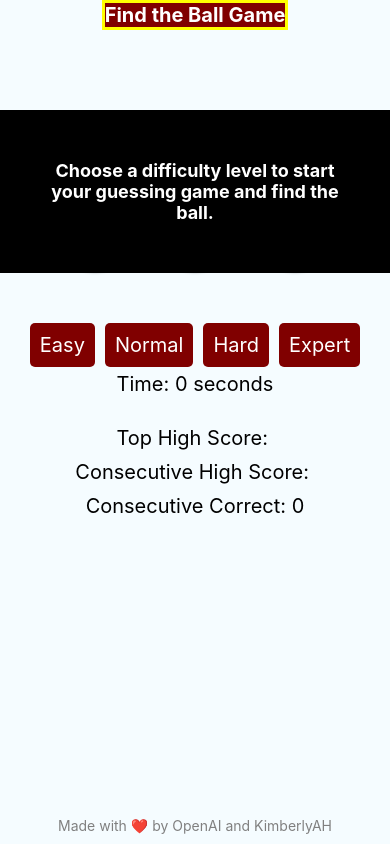
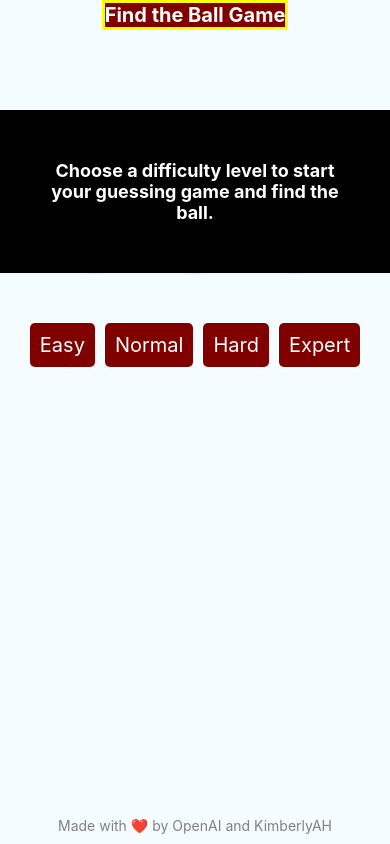
Before and after one commit to KimAH1999/reactNative-FindTheBallGame, a React Native app: screen / in a window 390 px wide. Built offline with nearby package versions, Linux system fonts and the light colour scheme.

Commit message:
UI modify by adding {difficultyLevel && (..)

```diff
--- a/App.js
+++ b/App.js
@@ -237,9 +237,10 @@ const FindTheBallGame = () => {
           <Text style={styles.buttonText}>Expert</Text>
         </TouchableOpacity>
       </View>
-      <Text style={styles.resultText}>Time: {timer} seconds</Text>
       <View style={styles.resultRow}>
       <Text style={styles.resultText}>{result}</Text>
+        {difficultyLevel && (
+          <>
             <Text style={styles.resultText}>
               Top High Score:{' '}
               {storedHighScores && storedHighScores[difficultyLevel]
@@ -248,9 +249,13 @@ const FindTheBallGame = () => {
             </Text>
             <Text style={styles.resultText}>
               Consecutive High Score:{' '}
-          {highScores[difficultyLevel] ? `${highScores[difficultyLevel].score} (${highScores[difficultyLevel].time} seconds)` : ''}
+              {highScores[difficultyLevel]
+                ? `${highScores[difficultyLevel].score} (${highScores[difficultyLevel].time} seconds)`
+                : ''}
             </Text>
             <Text style={styles.resultText}>Consecutive Correct: {consecutiveCorrect}</Text>
+          </>
+        )}
       </View>
       <View style={styles.footerContainer}>
         <Text style={styles.footerText}>Made with ❤️ by OpenAI and KimberlyAH</Text>
```
Lines whose indentation alone changed are shown as unchanged.
